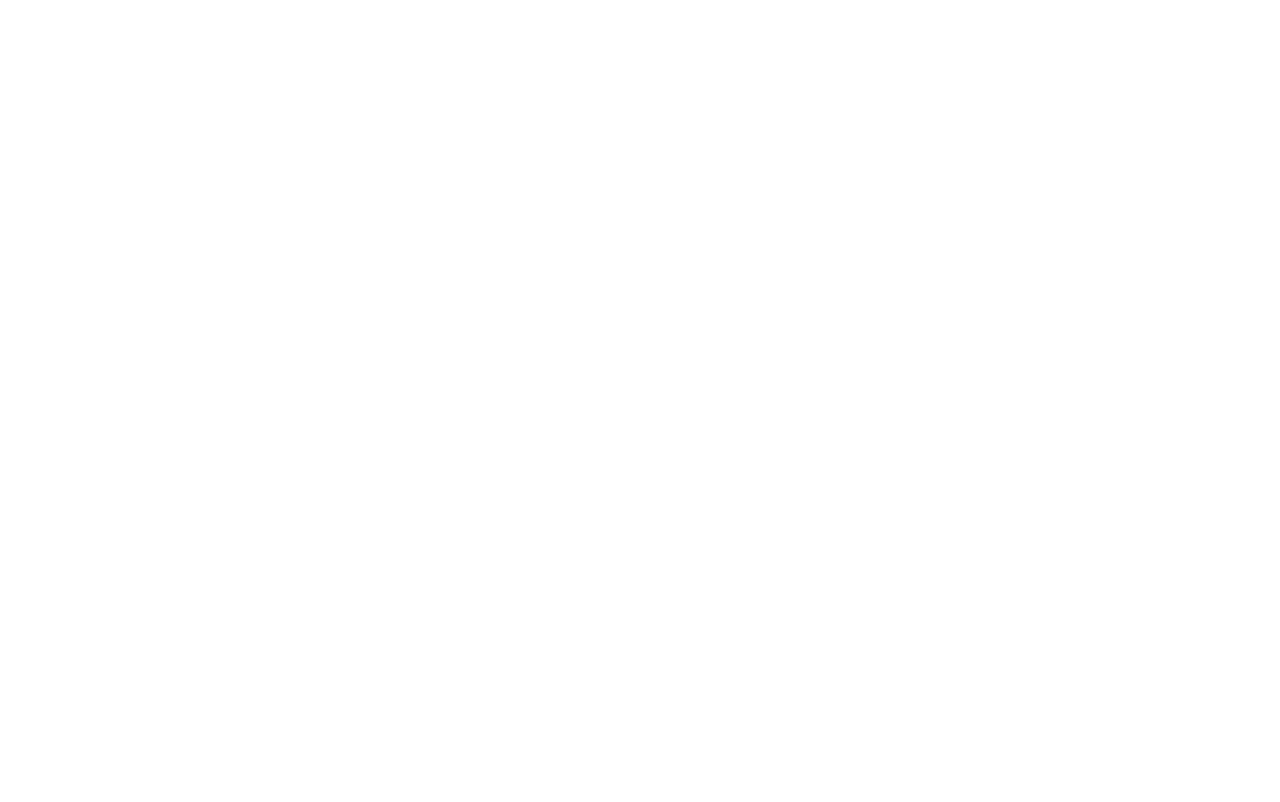
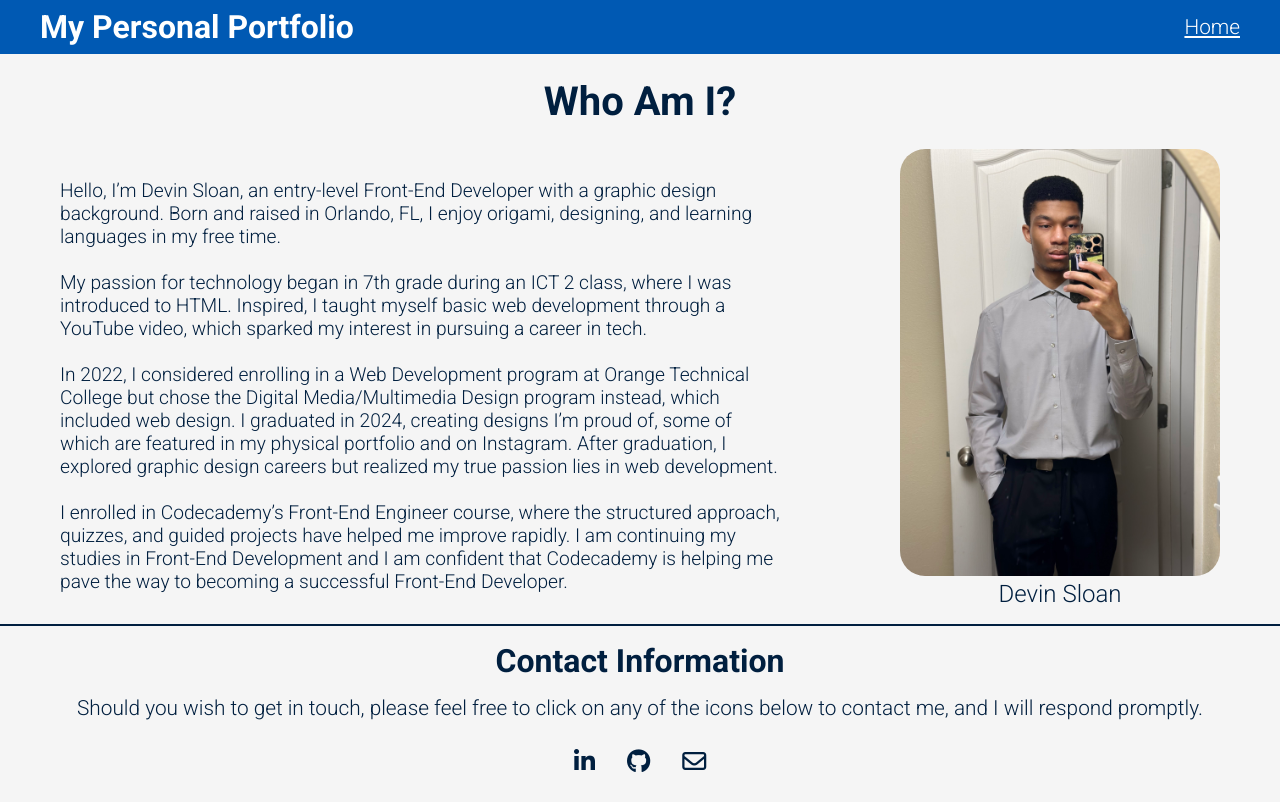
Before and after one commit to CodingMaster-ai/Devin-s_Portfolio, a plain HTML site: page about.html in a window 1280 px wide. Drawn offline with Linux system fonts and the light colour scheme.

Commit message:
fourth commit

```diff
--- a/Resources/CSS files/about.css
+++ b/Resources/CSS files/about.css
@@ -0,0 +1,128 @@
+* {
+    margin: 0;
+    padding: 0;
+    font-family: 'Roboto', sans-serif;
+    box-sizing: border-box;
+    color: #001F3F;
+    background-color: whitesmoke;
+}
+
+/* Navigation */
+
+header {
+    display: flex;
+    justify-content: space-between;
+    align-items: center;
+    padding: 0.5rem 0 0.5rem 0;
+    background-color: #0059B3;
+}
+
+h1 {
+    margin-left: 2.5rem;
+    color: white;
+    background-color: #0059B3;
+}
+
+ul {
+    background-color: #0059B3;
+}
+
+li {
+    list-style-type: none;
+    margin-right: 2.5rem;
+    font-size: 1.3rem;
+    font-weight: 300;
+}
+
+a {
+    color: white;
+    background-color: #0059B3;
+    text-decoration: underline;
+}
+
+a:hover {
+    text-decoration: none;
+}
+
+a:active {
+    font-weight: 400;
+}
+
+/* About Me */
+
+.bio {
+    height: auto;
+}
+
+.bio h2 {
+    text-align: center;
+    font-size: 2.5rem;
+    margin: 1.5rem 0 1.5rem 0;
+}
+
+.auto-biography {
+    display: flex;
+    justify-content: space-around;
+    align-items: center;
+}
+
+.bio p {
+    width: 45rem;
+    font-size: 1.2rem;
+    font-weight: 300;
+}
+
+.bio img {
+    width: 20rem;
+    border-radius: 25px;
+}
+
+figcaption {
+    text-align: center;
+    font-size: 1.5rem;
+    font-weight: 300;
+    margin-bottom: 1rem;
+}
+
+hr {
+    border: 1px solid;
+    margin: 0 auto;
+    width: 80rem;
+}
+
+/* Contact Me */
+
+.contact h2 {
+    text-align: center;
+    font-size: 2rem;
+    margin: 1rem 0 1rem 0;
+}
+
+.contact p {
+    text-align: center;
+    font-size: 1.3rem;
+    font-weight: 300;
+    margin-bottom: 2rem;
+}
+
+.contact-icons {
+    display: flex;
+    justify-content: center;
+    align-items: center;
+}
+
+.fa-brands, .fa-regular {
+    padding-right: 1rem;
+    padding-left: 1rem;
+    background-color: unset;
+    margin-bottom: 2.5rem;
+}
+
+.contact a {
+    background-color: unset;
+}
+
+.contact i:hover {
+    color: #0059B3;
+    transition: color 0.25s ease;
+}
--- a/Resources/CSS files/style.css
+++ b/Resources/CSS files/style.css
@@ -3,6 +3,7 @@
     padding: 0;
     font-family: 'Roboto', sans-serif ;
     background-color: whitesmoke;
+    box-sizing: border-box;
 }
 
 h1 {
--- a/about.html
+++ b/about.html
@@ -1,11 +1,76 @@
 <!DOCTYPE html>
 <html lang="en">
-<head>
-    <meta charset="UTF-8">
-    <meta name="viewport" content="width=device-width, initial-scale=1.0">
+  <head>
+    <meta charset="UTF-8" />
+    <meta name="viewport" content="width=device-width, initial-scale=1.0" />
+    <link href="https://fonts.googleapis.com/css2?family=Roboto:ital,wght@0,100..900;1,100..900&display=swap" rel="stylesheet" />
+    <link rel="stylesheet" href="https://cdnjs.cloudflare.com/ajax/libs/font-awesome/6.3.0/css/all.min.css">
+    <link rel="stylesheet" href="./Resources/CSS files/about.css" />
     <title>About Me</title>
-</head>
-<body>
-
-</body>
+  </head>
+  <body>
+    <header>
+      <h1>My Personal Portfolio</h1>
+      <nav>
+        <ul>
+          <li><a href="./project.html">Home</a></li>
+        </ul>
+      </nav>
+    </header>
+    <main>
+      <section class="bio">
+        <h2>Who Am I?</h2>
+        <div class="auto-biography">
+          <p>
+            Hello, I’m Devin Sloan, an entry-level Front-End Developer with a
+            graphic design background. Born and raised in Orlando, FL, I enjoy
+            origami, designing, and learning languages in my free time.
+            <br /><br />
+            My passion for technology began in 7th grade during an ICT 2 class,
+            where I was introduced to HTML. Inspired, I taught myself basic web
+            development through a YouTube video, which sparked my interest in
+            pursuing a career in tech. <br /><br />
+            In 2022, I considered enrolling in a Web Development program at
+            Orange Technical College but chose the Digital Media/Multimedia
+            Design program instead, which included web design. I graduated in
+            2024, creating designs I’m proud of, some of which are featured in
+            my physical portfolio and on Instagram. After graduation, I explored
+            graphic design careers but realized my true passion lies in web
+            development. <br /><br />
+            I enrolled in Codecademy’s Front-End Engineer course, where the
+            structured approach, quizzes, and guided projects have helped me
+            improve rapidly. I am continuing my studies in Front-End Development
+            and I am confident that Codecademy is helping me pave the way to
+            becoming a successful Front-End Developer.
+          </p>
+          <figure>
+            <img
+              src="./Resources/Images/Mirror Selfie.jpeg"
+              alt="photo of author"
+            />
+            <figcaption>Devin Sloan</figcaption>
+          </figure>
+        </div>
+      </section>
+      <hr />
+      <section class="contact">
+        <h2>Contact Information</h2>
+        <p>
+          Should you wish to get in touch, please feel free to click on any of
+          the icons below to contact me, and I will respond promptly.
+        </p>
+        <div class="contact-icons">
+            <a href="https://www.linkedin.com" target="_blank" title="LinkedIn">
+                <i class="fa-brands fa-linkedin-in fa-xl"></i>
+            </a>
+            <a href="https://www.github.com" target="_blank" title="GitHub">
+                <i class="fa-brands fa-github fa-xl"></i>
+            </a>
+            <a href="mailto:devinsloan2005@gmail.com" title="Email">
+                <i class="fa-regular fa-envelope fa-xl"></i>
+            </a>
+        </div>
+      </section>
+    </main>
+  </body>
 </html>
```
